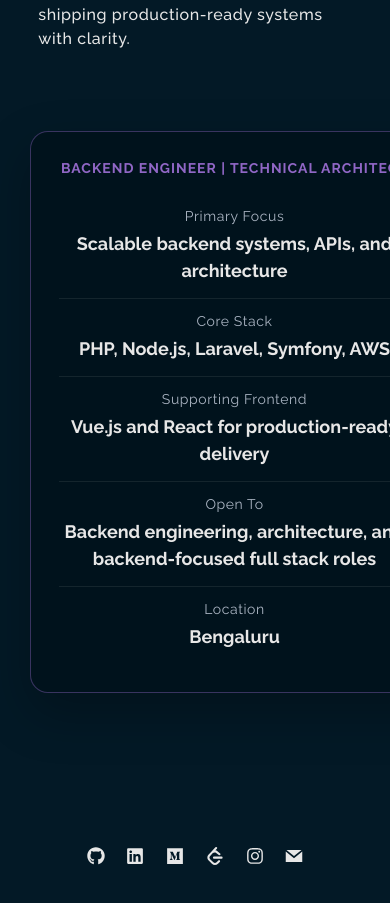
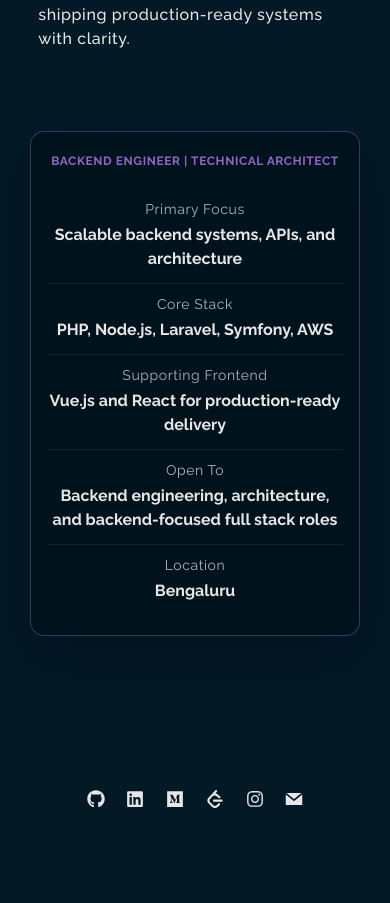
Before and after one commit to anoop-manjunath/myportfolio, a React (Create React App) app: page / in a window 390 px wide. Shown: the part 1004-1907 px from the top of the page. After the commit the page ends 1870 px from the top, so only its background shows below. Built offline with nearby package versions, Linux system fonts and the light colour scheme.

Commit message:
responsive fix

```diff
--- a/src/Components/Home.js
+++ b/src/Components/Home.js
@@ -30,7 +30,7 @@
           <h1 className='AboutTextHeading'>Brief <b>introduction</b></h1>
           <p>{profile.home.summary}</p>
         </div>
-        <Tilt>
+        <Tilt className='SpotlightTilt'>
           <div className='SpotlightCard'>
             <p className='SpotlightEyebrow'>{profile.role}</p>
             {profile.home.focus.map((item) => (
--- a/src/index.css
+++ b/src/index.css
@@ -343,14 +343,23 @@
   gap: 10px;
 }
 
+.SpotlightTilt{
+  width: 100%;
+  display: flex;
+  justify-content: center;
+}
+
 .SpotlightCard{
-  width: min(360px, 90vw);
+  width: min(360px, 100%);
+  max-width: min(360px, calc(100vw - 48px));
   padding: 28px;
+  box-sizing: border-box;
   border: 1px solid rgba(144, 103, 198, 0.4);
   border-radius: 18px;
   background: rgba(1, 17, 26, 0.78);
   backdrop-filter: blur(12px);
   box-shadow: 0 20px 50px rgba(0, 0, 0, 0.25);
+  margin: 0 auto;
 }
 
 .SpotlightEyebrow{
@@ -360,6 +369,8 @@
   letter-spacing: 1px;
   text-transform: uppercase;
   margin-bottom: 18px;
+  line-height: 1.6;
+  overflow-wrap: anywhere;
 }
 
 .SpotlightItem{
@@ -382,6 +393,7 @@
 .SpotlightItem strong{
   font-size: 18px;
   line-height: 1.5;
+  overflow-wrap: anywhere;
 }
 
 @media(max-width:900px){
@@ -400,6 +412,27 @@
   }
   .AboutTextHeading{
     font-size: 26px;
+  }
+  .SpotlightCard{
+    max-width: min(420px, calc(100vw - 48px));
+  }
+}
+
+@media(max-width:500px){
+  .SpotlightCard{
+    max-width: calc(100vw - 32px);
+    padding: 20px 16px;
+    border-radius: 14px;
+  }
+  .SpotlightEyebrow{
+    font-size: 12px;
+    letter-spacing: 0.6px;
+  }
+  .SpotlightItem{
+    padding: 12px 0;
+  }
+  .SpotlightItem strong{
+    font-size: 16px;
   }
 }
 
```
